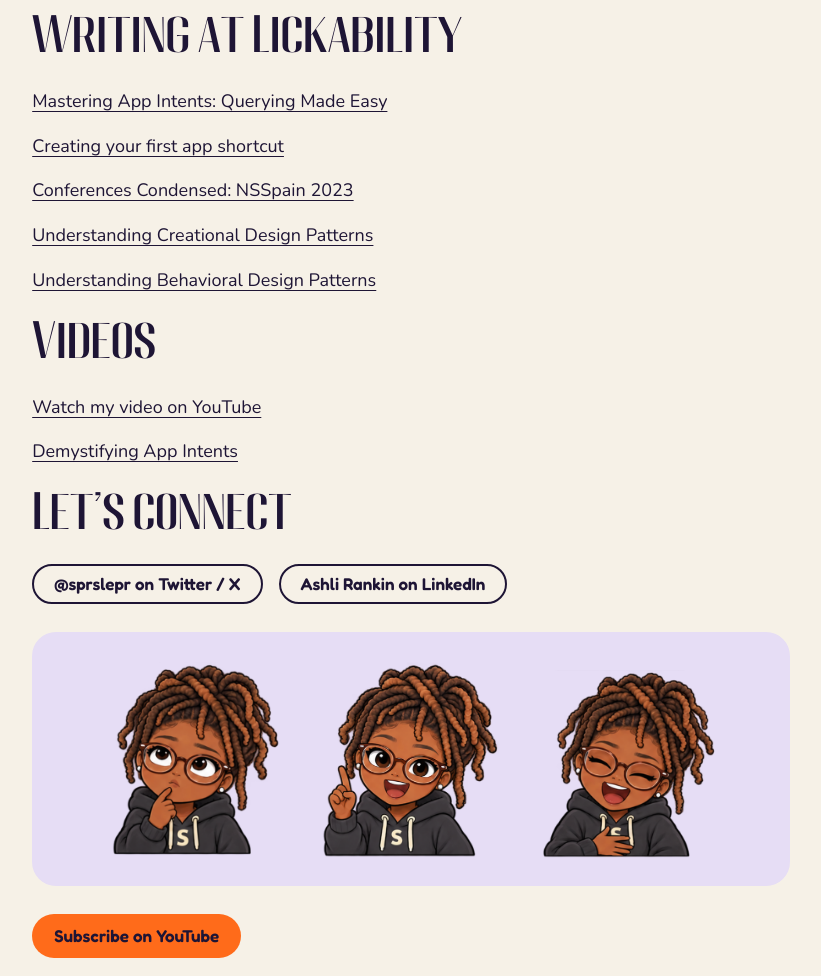
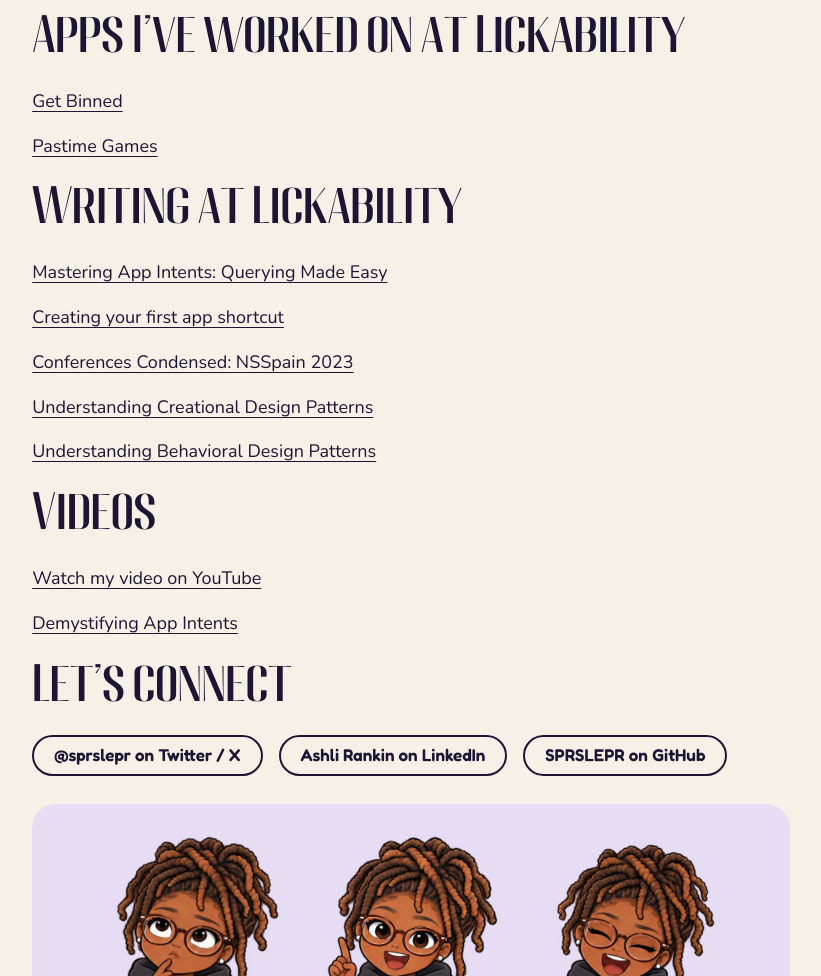
Before and after one commit to SPRSLEPR/sprslepr.com, a plain HTML site: page about.html in a window 1280 px wide. Shown: the part 980-1956 px from the top of the page, without its empty margins (229-1050 px from the left). Drawn offline with nearby package versions, Linux system fonts and the light colour scheme.

Commit message:
Add Lickability apps and GitHub profile to About

```diff
--- a/about.html
+++ b/about.html
@@ -39,6 +39,11 @@
       <li>Conference Speaker 📣</li>
       <li>Writer ✍🏾</li>
     </ul>
+    <h2 class="sps-display" style="font-size:44px">Apps I've worked on at Lickability</h2>
+    <ul class="sps-about-links">
+      <li><a href="https://apps.apple.com/us/app/get-binned/id6756306537">Get Binned</a></li>
+      <li><a href="https://apps.apple.com/us/app/pastime-games/id6812045907">Pastime Games</a></li>
+    </ul>
     <h2 class="sps-display" style="font-size:44px">Writing at Lickability</h2>
     <ul class="sps-about-links">
       <li><a href="https://lickability.com/blog/app-intents/">Mastering App Intents: Querying Made Easy</a></li>
@@ -56,6 +61,7 @@
     <div style="display:flex;flex-wrap:wrap;gap:16px">
       <a class="sps-pill sps-pill--line" href="https://x.com/sprslepr">@sprslepr on Twitter / X</a>
       <a class="sps-pill sps-pill--line" href="https://www.linkedin.com/in/ashlirankin/">Ashli Rankin on LinkedIn</a>
+      <a class="sps-pill sps-pill--line" href="https://github.com/SPRSLEPR">SPRSLEPR on GitHub</a>
     </div>
     <div class="sps-about-poses">
       <img src="assets/img/mascot/about-thinking.png" alt="Slepr thinking" loading="lazy">
```
